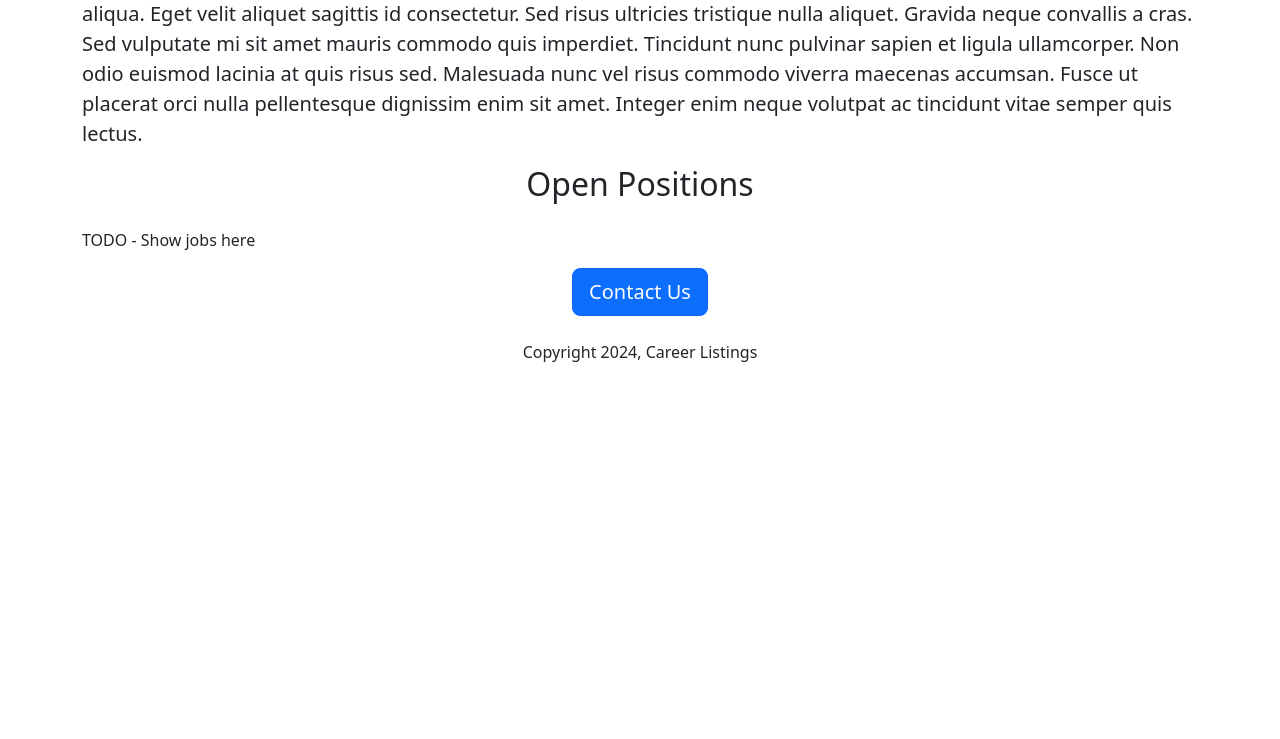
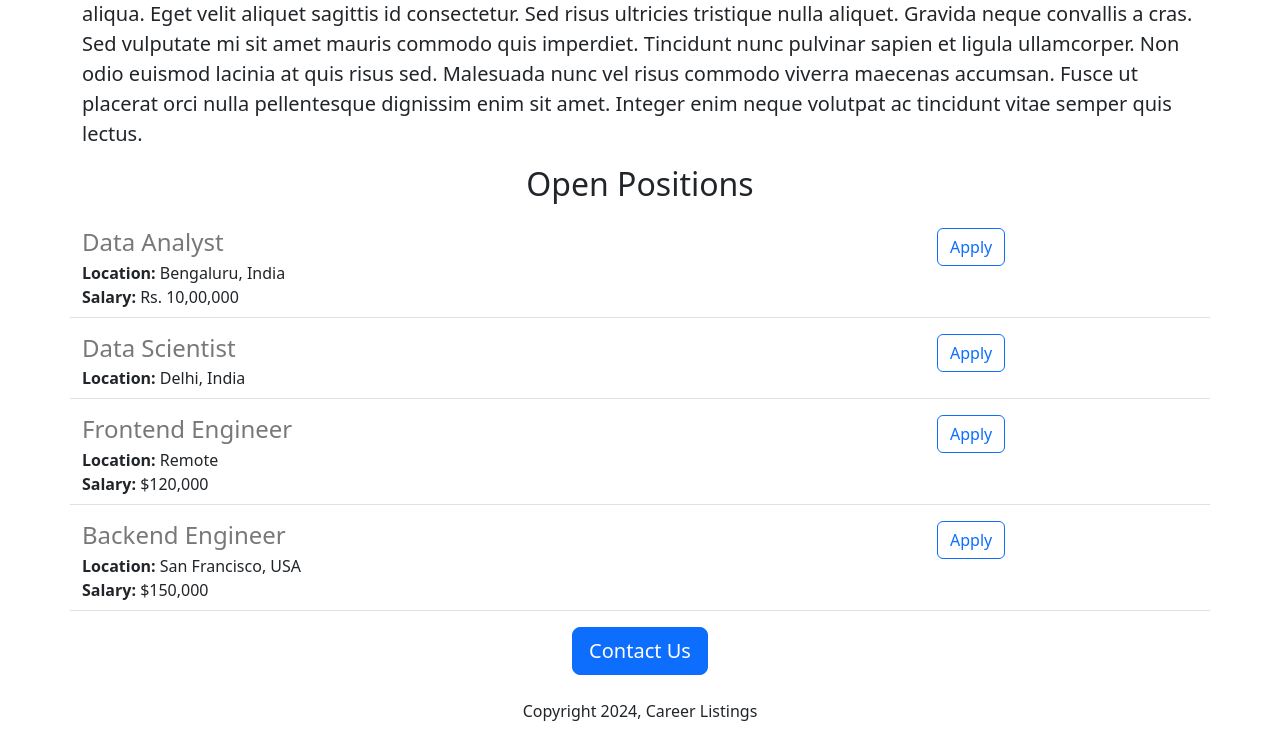
Before and after one commit to Kofiacheampong/careers-website-v1, a Flask app: page / in a window 1280 px wide. Shown: the part 557-1296 px from the top of the page. Before the commit the page ends 919 px from the top, so only its background shows below. Run offline with Flask 3, Linux system fonts and the light colour scheme.

Commit message:
added JOBS list and populated on the homepage

```diff
--- a/app.py
+++ b/app.py
@@ -2,9 +2,37 @@ from flask import Flask, render_template, request, redirect, url_for
 
 app = Flask(__name__)
 
+JOBS =[{
+    'id':1,
+    'title':'Data Analyst',
+    'location':'Bengaluru, India',
+    'salary':'Rs. 10,00,000'
+},
+{
+    'id': 2,
+    'title':'Data Scientist',
+    'location':'Delhi, India',
+
+},
+{
+    'id':3,
+    'title':'Frontend Engineer',
+    'location':'Remote',
+    'salary':'$120,000'
+
+},
+{
+    'id':4,
+    'title':'Backend Engineer',
+    'location':'San Francisco, USA',
+    'salary':'$150,000'
+
+}
+      ]
+
 @app.route('/')
 def index():
-    return render_template('index.html')
+    return render_template('index.html', jobs=JOBS)
 
 if __name__ == "__main__":
     app. run (host='0.0.0.0', debug=True)
--- a/templates/index.html
+++ b/templates/index.html
@@ -24,7 +24,15 @@
     <h2 class = "text-center mt-2 mb-4"> About Jovian </h2>
     <p class = "lead">Lorem ipsum dolor sit amet, consectetur adipiscing elit, sed do eiusmod tempor incididunt ut labore et dolore magna aliqua. Eget velit aliquet sagittis id consectetur. Sed risus ultricies tristique nulla aliquet. Gravida neque convallis a cras. Sed vulputate mi sit amet mauris commodo quis imperdiet. Tincidunt nunc pulvinar sapien et ligula ullamcorper. Non odio euismod lacinia at quis risus sed. Malesuada nunc vel risus commodo viverra maecenas accumsan. Fusce ut placerat orci nulla pellentesque dignissim enim sit amet. Integer enim neque volutpat ac tincidunt vitae semper quis lectus. </p>
     <h2 class= "text-center mt-2 mb-4">Open Positions</h2>
-    <p>TODO - Show jobs here</p>
+
+    <p>
+      {%for job in jobs%}
+
+      {% include 'jobitem.html' %}
+
+      {% endfor %}
+    </p>
+
     <div class="text-center">
     <button class="btn btn-primary btn-lg">Contact Us</button>
     <p class= "mt-4" >Copyright 2024, Career Listings</p>
--- /dev/null
+++ b/templates/jobitem.html
@@ -0,0 +1,18 @@
+<div class = "border-bottom row" style="margin-bottom:16px; padding-bottom:8px">
+  <div class = "col-9">
+      <h4 style="color:rgb(120,120,120); margin-bottom:4px">
+        {{job['title']}}
+      </h4>
+      <div>
+        <b>Location: </b>{{job['location']}}
+     </div>
+    {% if 'salary' in job %}
+    <div>
+    <b>Salary: </b>{{job['salary']}}
+    </div>
+      {%endif%}
+  </div>
+  <div class ="col-3">
+  <button type="button" class="btn btn-outline-primary">Apply</button>
+</div>
+</div>
```
